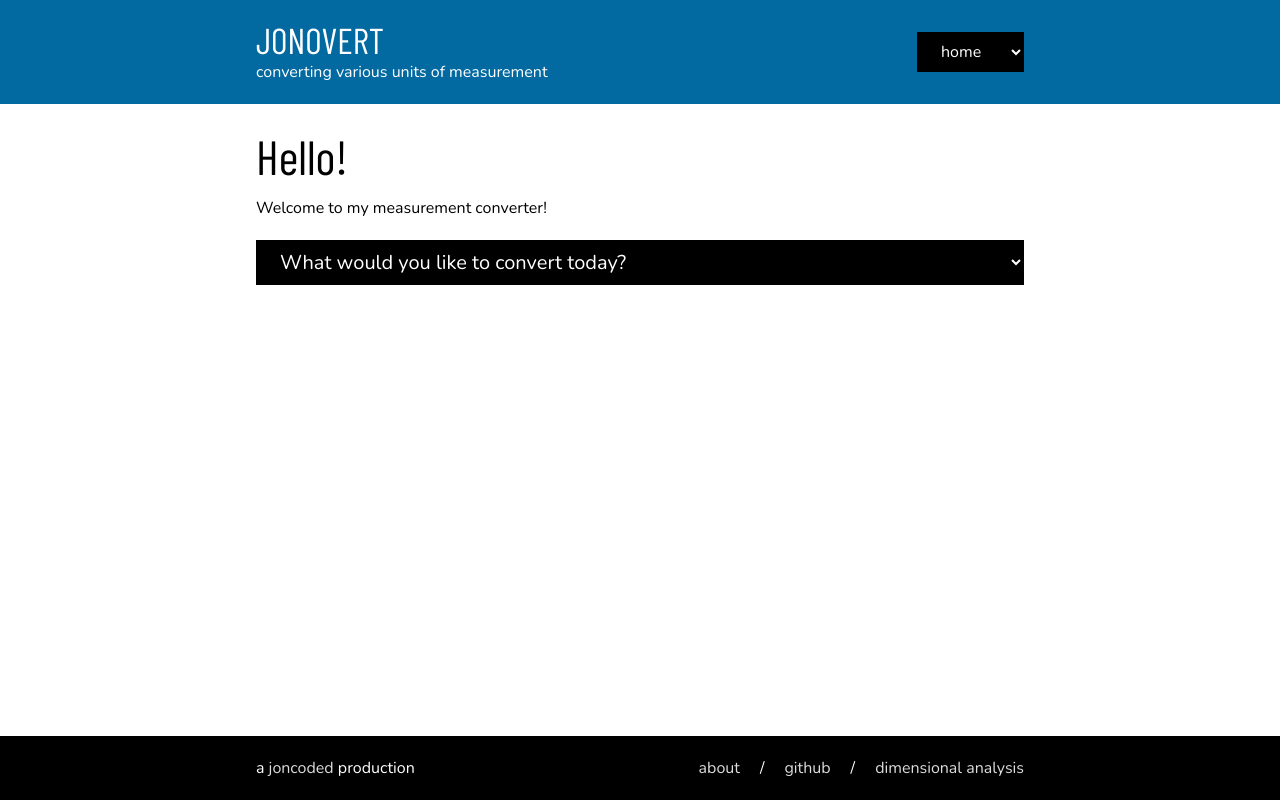
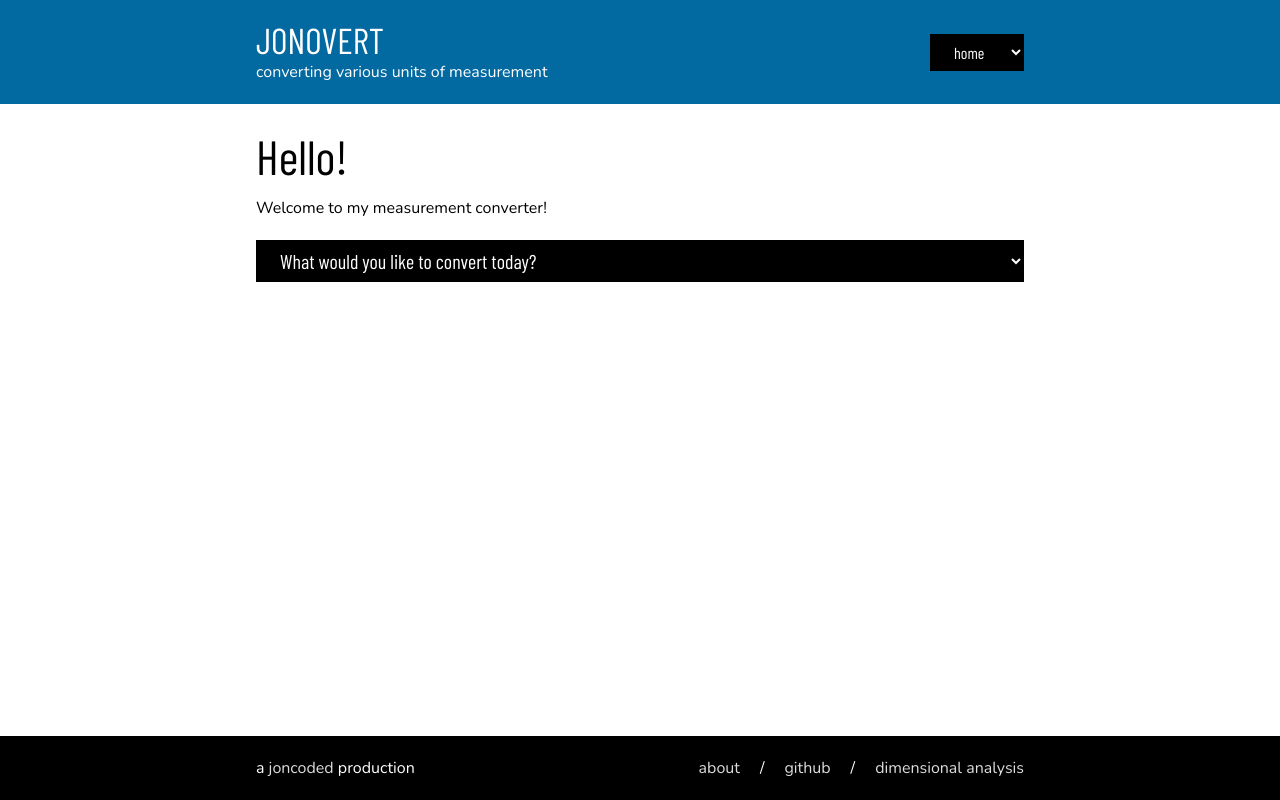
Before and after one commit to joncoded/jonovert, a Next.js app: page / in a window 1280 px wide. Built offline with nearby package versions, Linux system fonts and the light colour scheme; a web font is replaced by a local one.

Commit message:
updating select font

```diff
--- a/app/global.css
+++ b/app/global.css
@@ -11,7 +11,7 @@ html {
   font-family: 'Nunito', seif;
 }
 
-h1, h2, h3, h4, h5, h6 {
+h1, h2, h3, h4, h5, h6, select {
   font-family: 'Barlow Condensed', sans-serif;
 }
 
```
